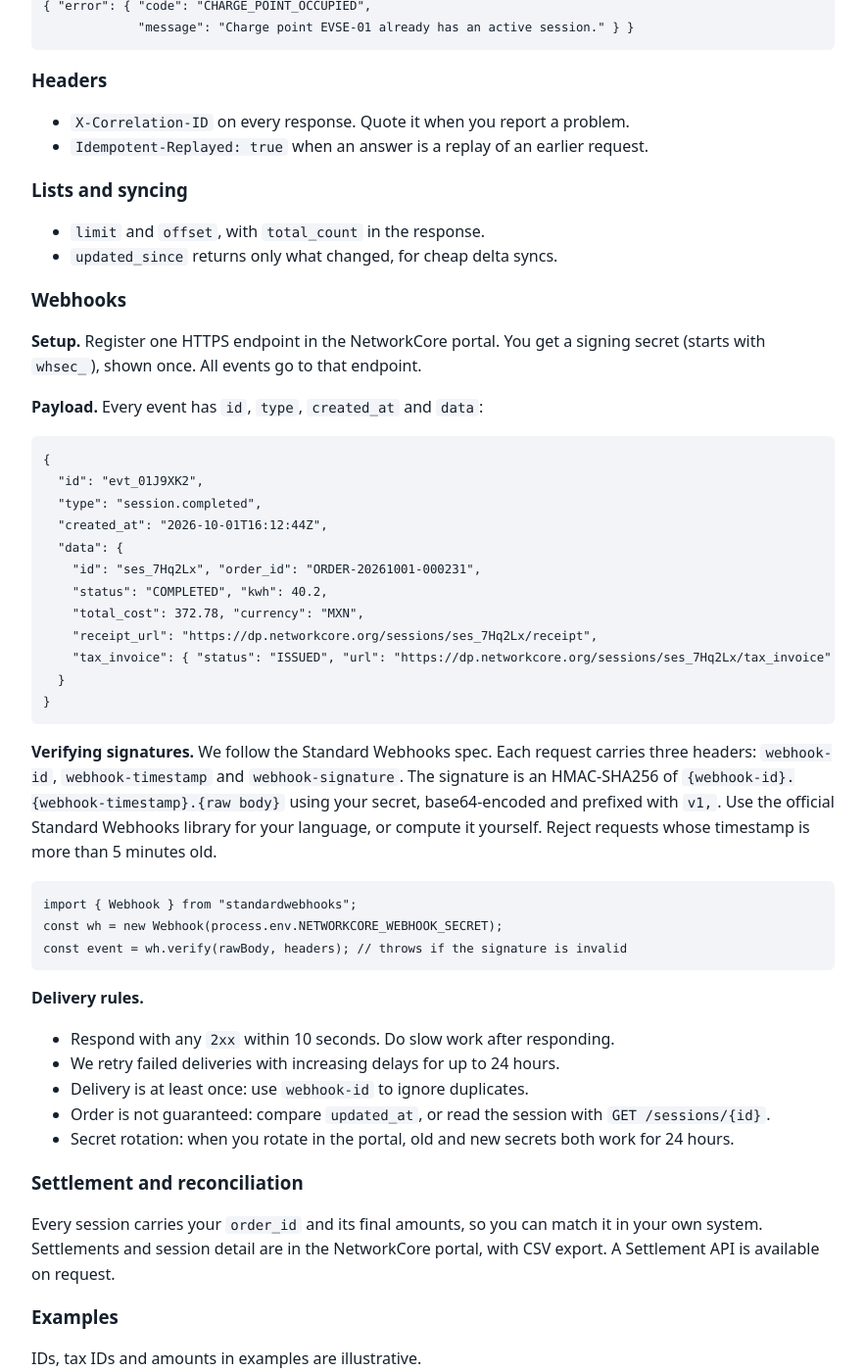
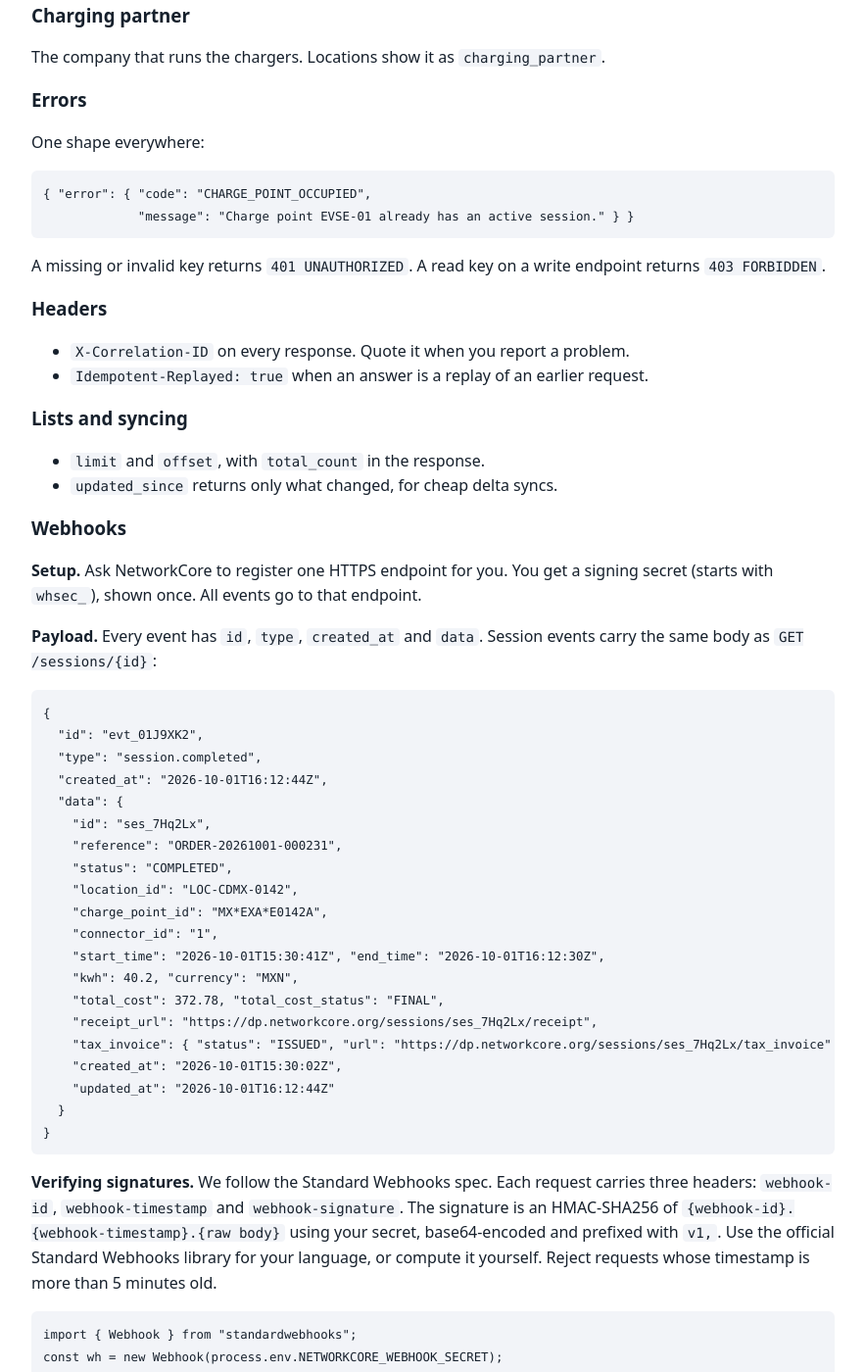
Before and after one commit to NetworkCore-AG/networkcore-documentation, a Jekyll site: the page built from dp-api/reference.md, in a window 1280 px wide and 1400 px high, scrolled down 1264 px. Shown: the whole window at 98% size, without its empty margins (198-1081 px from the left). Built offline with Jekyll 4.4.1, drawn with Linux system fonts in a browser that asks for light colours; our own code applies the rules of GitHub Pages for plain Markdown files; some of the changed text lies outside the part shown.

Commit message:
docs: align DP reference, sandbox and CPO guide with the deployed code (#11)
Co-authored-by: V L <vl@Vs-MacBook-Pro.local>
Co-authored-by: Claude Sonnet 5.5 <noreply@anthropic.com>

````diff
--- a/dp-api/reference.md
+++ b/dp-api/reference.md
@@ -18,6 +18,9 @@ show live availability and prices, start and stop charging, follow every session
 - **Full charging**: everything in Data, plus starting and stopping sessions and live session
   events.
 
+A read API key gives Data, a write key gives Full charging. Keys start with `nc_live_`, or
+`nc_test_` for the [Sandbox](/sandbox.html).
+
 | Group | Data | Full charging |
 | --- | --- | --- |
 | [Locations and availability](#locations-and-availability) | ✓ | ✓ |
@@ -27,14 +30,19 @@ show live availability and prices, start and stop charging, follow every session
 | [Charging webhooks and live stream](#charging-webhooks-and-live-stream) | | ✓ |
 | [Receipts and tax invoices](#receipts-and-tax-invoices) | | ✓ |
 | [Disputes](#disputes) | | ✓ |
+| [Payments (optional)](#payments) | | ✓ |
 
 ## Conventions
 
-### Your order ID
+### Your reference
 
-Every session carries `order_id`: your own order or transaction ID. It is required, unique per
+Every session carries `reference`: your own order or transaction ID. It is required, unique per
 partner, and comes back on every session, webhook, tax invoice and dispute. Sending the same
-`order_id` twice replays the first answer instead of starting a second charge.
+`reference` twice replays the first answer instead of starting a second charge.
+
+### Charging partner
+
+The company that runs the chargers. Locations show it as `charging_partner`.
 
 ### Errors
 
@@ -44,6 +52,9 @@ One shape everywhere:
 { "error": { "code": "CHARGE_POINT_OCCUPIED",
              "message": "Charge point EVSE-01 already has an active session." } }
 ```
+
+A missing or invalid key returns `401 UNAUTHORIZED`. A read key on a write endpoint returns
+`403 FORBIDDEN`.
 
 ### Headers
 
@@ -57,10 +68,11 @@ One shape everywhere:
 
 ### Webhooks
 
-**Setup.** Register one HTTPS endpoint in the NetworkCore portal. You get a signing secret (starts
+**Setup.** Ask NetworkCore to register one HTTPS endpoint for you. You get a signing secret (starts
 with `whsec_`), shown once. All events go to that endpoint.
 
-**Payload.** Every event has `id`, `type`, `created_at` and `data`:
+**Payload.** Every event has `id`, `type`, `created_at` and `data`. Session events carry the same
+body as `GET /sessions/{id}`:
 
 ```json
 {
@@ -68,11 +80,19 @@ with `whsec_`), shown once. All events go to that endpoint.
   "type": "session.completed",
   "created_at": "2026-10-01T16:12:44Z",
   "data": {
-    "id": "ses_7Hq2Lx", "order_id": "ORDER-20261001-000231",
-    "status": "COMPLETED", "kwh": 40.2,
-    "total_cost": 372.78, "currency": "MXN",
+    "id": "ses_7Hq2Lx",
+    "reference": "ORDER-20261001-000231",
+    "status": "COMPLETED",
+    "location_id": "LOC-CDMX-0142",
+    "charge_point_id": "MX*EXA*E0142A",
+    "connector_id": "1",
+    "start_time": "2026-10-01T15:30:41Z", "end_time": "2026-10-01T16:12:30Z",
+    "kwh": 40.2, "currency": "MXN",
+    "total_cost": 372.78, "total_cost_status": "FINAL",
     "receipt_url": "https://dp.networkcore.org/sessions/ses_7Hq2Lx/receipt",
-    "tax_invoice": { "status": "ISSUED", "url": "https://dp.networkcore.org/sessions/ses_7Hq2Lx/tax_invoice" }
+    "tax_invoice": { "status": "ISSUED", "url": "https://dp.networkcore.org/sessions/ses_7Hq2Lx/tax_invoice" },
+    "created_at": "2026-10-01T15:30:02Z",
+    "updated_at": "2026-10-01T16:12:44Z"
   }
 }
 ```
@@ -95,11 +115,11 @@ const event = wh.verify(rawBody, headers); // throws if the signature is invalid
 - We retry failed deliveries with increasing delays for up to 24 hours.
 - Delivery is at least once: use `webhook-id` to ignore duplicates.
 - Order is not guaranteed: compare `updated_at`, or read the session with `GET /sessions/{id}`.
-- Secret rotation: when you rotate in the portal, old and new secrets both work for 24 hours.
+- Secret rotation: when the secret is rotated, old and new secrets both work for 24 hours.
 
 ### Settlement and reconciliation
 
-Every session carries your `order_id` and its final amounts, so you can match it in your own
+Every session carries your `reference` and its final amounts, so you can match it in your own
 system. Settlements and session detail are in the NetworkCore portal, with CSV export. A Settlement
 API is available on request.
 
@@ -150,7 +170,7 @@ Chargers near a point or inside a map area, with live status.
   "data": [{
     "id": "LOC-CDMX-0142",
     "name": "Example Plaza, Level 2",
-    "operator": { "id": "MX*EXA", "name": "Example CPO" },
+    "charging_partner": { "id": "MX*EXA", "name": "Example CPO" },
     "address": "Av. Ejemplo 100, Ciudad de México",
     "coordinates": { "lat": 19.4402, "lng": -99.2038 },
     "country": "MX", "time_zone": "America/Mexico_City",
@@ -248,16 +269,8 @@ What a charge will cost your driver at this connector, with your agreement appli
 | `location_id` **required** | |
 | `charge_point_id` **required** | |
 | `connector_id` **required** | |
-
-<details markdown="1">
-<summary>Optional fields</summary>
-
-| Body field | Meaning |
-| --- | --- |
-| `estimate.kwh` | Expected energy, e.g. `40` |
-| `estimate.minutes` | Expected duration, for time-based prices |
-
-</details>
+| `estimate.kwh` | Expected energy, e.g. `40`. Needed when the price is per kWh. |
+| `estimate.minutes` | Expected duration. Needed for time-based prices. |
 
 ```json
 {
@@ -275,13 +287,15 @@ What a charge will cost your driver at this connector, with your agreement appli
 }
 ```
 
+`pricing_mode` is `PUBLIC`, `PUBLIC_DISCOUNT`, `PUBLIC_FIX` or `WHOLESALE`.
+
 ## Data webhooks
 
 | Event | When |
 | --- | --- |
-| `evse.status_changed` | A charge point became available, busy or out of order |
-| `location.updated` | A location was added, changed or removed |
-| `tariff.updated` | A CPO changed a price |
+| `evse.status_changed` | A charge point became available, busy or out of order. Same item as `GET /availability`. |
+| `location.updated` | A location was added, changed or removed. Carries `location_id`; read `GET /locations/{id}`. |
+| `tariff.updated` | A CPO changed a price. Carries `tariff_id`; read `GET /tariffs/{id}`. |
 
 ---
 
@@ -293,7 +307,7 @@ Start charging. We send the start command to the charger.
 
 | Body field | Meaning |
 | --- | --- |
-| `order_id` **required** | Your order ID. Unique per partner. Same ID = same answer. |
+| `reference` **required** | Your order ID. Unique per partner. Same reference = same answer. |
 | `location_id` **required** | |
 | `charge_point_id` **required** | OCPI EVSE uid |
 | `connector_id` **required** | |
@@ -313,13 +327,13 @@ HTTP 201
 {
   "data": {
     "id": "ses_7Hq2Lx",
-    "order_id": "ORDER-20261001-000231",
+    "reference": "ORDER-20261001-000231",
     "status": "PENDING",
     "location_id": "LOC-CDMX-0142",
     "charge_point_id": "MX*EXA*E0142A",
     "connector_id": "1",
     "start_time": null, "end_time": null,
-    "kwh": 0, "currency": "MXN", "total_cost": null,
+    "kwh": 0, "currency": "MXN", "total_cost": null, "total_cost_status": null,
     "created_at": "2026-10-01T15:30:02Z",
     "updated_at": "2026-10-01T15:30:02Z"
   }
@@ -329,30 +343,35 @@ HTTP 201
 | Error | HTTP |
 | --- | --- |
 | `MISSING_FIELD` | 422 |
-| `DUPLICATE_REFERENCE` (same `order_id`, different request) | 422 |
+| `DUPLICATE_REFERENCE` (same `reference`, different request) | 422 |
+| `NO_AGREEMENT` | 422 |
+| `NO_TARIFF` | 422 |
 | `LOCATION_NOT_FOUND` | 404 |
 | `CHARGE_POINT_NOT_FOUND` | 404 |
 | `CONNECTOR_NOT_FOUND` | 404 |
 | `CHARGE_POINT_OCCUPIED` | 409 |
+| `LOCATION_BLOCKED` | 409 |
 | `REQUEST_IN_PROGRESS` | 409 |
-| `TOKEN_ERROR` (driver could not be authorized at the operator) | 502 |
+| `TOKEN_ERROR` (driver could not be authorized at the charging partner) | 502 |
 | `SESSION_START_FAILED` | 502 |
 
 ### `GET /sessions/{id}`
 
-One session, live: energy so far, cost so far, status.
+One session, live: energy so far, cost so far, status. `total_cost_status` is `ESTIMATED` before the
+charger's final record, `FINAL` once it is confirmed, or `IN_REVIEW` while it is checked.
 
 ```json
 {
   "data": {
     "id": "ses_7Hq2Lx",
-    "order_id": "ORDER-20261001-000231",
+    "reference": "ORDER-20261001-000231",
     "status": "COMPLETED",
     "location_id": "LOC-CDMX-0142",
     "charge_point_id": "MX*EXA*E0142A",
     "connector_id": "1",
     "start_time": "2026-10-01T15:30:41Z", "end_time": "2026-10-01T16:12:30Z",
-    "kwh": 40.2, "currency": "MXN", "total_cost": 372.78,
+    "kwh": 40.2, "currency": "MXN",
+    "total_cost": 372.78, "total_cost_status": "FINAL",
     "receipt_url": "https://dp.networkcore.org/sessions/ses_7Hq2Lx/receipt",
     "tax_invoice": { "status": "ISSUED", "url": "https://dp.networkcore.org/sessions/ses_7Hq2Lx/tax_invoice" },
     "created_at": "2026-10-01T15:30:02Z",
@@ -374,7 +393,6 @@ Your sessions.
 | --- | --- |
 | `status` | `PENDING`, `ACTIVE`, `COMPLETED`, `FAILED` |
 | `updated_since` | Only sessions changed since this time |
-| `order_id` | Look up a session by your order ID |
 | `limit`, `offset` | Paging |
 
 </details>
@@ -387,6 +405,7 @@ Stop charging. Returns `202` while the charger confirms.
 | --- | --- |
 | `SESSION_NOT_FOUND` | 404 |
 | `SESSION_NOT_ACTIVE` | 409 |
+| `SESSION_NOT_LINKED` (charger has not reported the session yet, retry shortly) | 409 |
 | `SESSION_STOP_FAILED` | 502 |
 
 ### `PUT /sessions/{id}/retail_total`
@@ -402,7 +421,7 @@ Wholesale partners only: the price you charged your driver.
 
 | Event | When |
 | --- | --- |
-| `session.started` · `session.updated` · `session.completed` · `session.failed` | Live session events. `session.updated` every few seconds with kWh and cost so far. |
+| `session.started` · `session.updated` · `session.completed` · `session.failed` | Live session events. `session.updated` whenever kWh or cost so far changes. |
 
 ```json
 {
@@ -410,11 +429,19 @@ Wholesale partners only: the price you charged your driver.
   "type": "session.completed",
   "created_at": "2026-10-01T16:12:44Z",
   "data": {
-    "id": "ses_7Hq2Lx", "order_id": "ORDER-20261001-000231",
-    "status": "COMPLETED", "kwh": 40.2,
-    "total_cost": 372.78, "currency": "MXN",
+    "id": "ses_7Hq2Lx",
+    "reference": "ORDER-20261001-000231",
+    "status": "COMPLETED",
+    "location_id": "LOC-CDMX-0142",
+    "charge_point_id": "MX*EXA*E0142A",
+    "connector_id": "1",
+    "start_time": "2026-10-01T15:30:41Z", "end_time": "2026-10-01T16:12:30Z",
+    "kwh": 40.2, "currency": "MXN",
+    "total_cost": 372.78, "total_cost_status": "FINAL",
     "receipt_url": "https://dp.networkcore.org/sessions/ses_7Hq2Lx/receipt",
-    "tax_invoice": { "status": "ISSUED", "url": "https://dp.networkcore.org/sessions/ses_7Hq2Lx/tax_invoice" }
+    "tax_invoice": { "status": "ISSUED", "url": "https://dp.networkcore.org/sessions/ses_7Hq2Lx/tax_invoice" },
+    "created_at": "2026-10-01T15:30:02Z",
+    "updated_at": "2026-10-01T16:12:44Z"
   }
 }
 ```
@@ -452,7 +479,7 @@ Send or correct the driver's tax data.
 {
   "data": {
     "session_id": "ses_7Hq2Lx",
-    "order_id": "ORDER-20261001-000231",
+    "reference": "ORDER-20261001-000231",
     "tax_invoice": { "status": "REQUESTED" }
   }
 }
@@ -476,7 +503,7 @@ Returns the tax invoice PDF once issued.
 
 ### Event `tax_invoice.issued`
 
-Carries `order_id` and the tax invoice `url`.
+Carries `reference` and the tax invoice `url`.
 
 </details>
 
@@ -498,7 +525,7 @@ Report a refund, chargeback or wrong charge on a session.
   "data": {
     "id": "dsp_31Kc",
     "session_id": "ses_7Hq2Lx",
-    "order_id": "ORDER-20261001-000231",
+    "reference": "ORDER-20261001-000231",
     "type": "CHARGEBACK",
     "amount": 120.00,
     "currency": "MXN",
@@ -517,7 +544,7 @@ carries the outcome:
   "data": {
     "id": "dsp_31Kc",
     "session_id": "ses_7Hq2Lx",
-    "order_id": "ORDER-20261001-000231",
+    "reference": "ORDER-20261001-000231",
     "type": "CHARGEBACK",
     "amount": 120.00,
     "currency": "MXN",
@@ -531,11 +558,46 @@ Errors: `DISPUTE_NOT_FOUND` 404
 
 ### `GET /sessions/{id}/evidence`
 
-Returns the evidence PDF for a chargeback: session timeline, meter values, the operator's charge
+Returns the evidence PDF for a chargeback: session timeline, meter values, the charging partner's charge
 record and our checks.
 
 ### Event `dispute.updated`
 
-Carries `order_id`, `status` and `outcome`.
+Carries `reference`, `status` and `outcome`.
 
 </details>
+
+<details class="section" id="payments" markdown="1">
+<summary>Payments (optional)</summary>
+
+Tell us which sessions you collected from drivers, so we can match your payment to them. Needs a
+write key.
+
+### `POST /payments`
+
+| Body field | Meaning |
+| --- | --- |
+| `reference` **required** | Your own ID for this payment, up to 200 characters |
+| `paid_at` **required** | When you collected it, ISO 8601 |
+| `currency` **required** | ISO 4217, e.g. `MXN` |
+| `sessions` **required** | 1 to 100 items, each with `session_id` and `amount` |
+
+```json
+{
+  "reference": "PAY-2026-10-03-001",
+  "paid_at": "2026-10-03T09:00:00Z",
+  "currency": "MXN",
+  "sessions": [{ "session_id": "ses_7Hq2Lx", "amount": 372.78 }]
+}
+```
+
+Returns `201` with the stored payment and `received_at`. Sending the same `reference` and body again
+returns `200` with what was stored.
+
+| Error | HTTP |
+| --- | --- |
+| `INVALID_PARAMETER` | 422 |
+| `INVALID_SESSIONS` (a session is unknown or in another currency; nothing is stored) | 422 |
+| `REFERENCE_REUSED` (same `reference`, different body) | 409 |
+
+</details>
--- a/llms.txt
+++ b/llms.txt
@@ -5,7 +5,7 @@
 ## How to connect
 
 - **CPO**: NetworkCore is the eMSP. Base URL `https://ocpi.networkcore.org`. A three-token credentials handshake (Token A from the CPO, Token B from NetworkCore, Token C from the CPO), then standard OCPI modules: credentials, locations, tariffs, tokens, commands, sessions, cdrs. Header: `Authorization: Token <base64>`.
-- **DP**: JSON over HTTPS. Base URL `https://dp.networkcore.org`. Header: `Authorization: Bearer <api_key>`. Two levels: Data (locations, availability, tariffs, quotes) and Full charging (start and stop sessions, webhooks, receipts and tax invoices, disputes). Sessions run PENDING, ACTIVE, COMPLETED or FAILED. Requests are idempotent by `order_id`. Webhooks are signed per Standard Webhooks.
+- **DP**: JSON over HTTPS. Base URL `https://dp.networkcore.org`. Header: `Authorization: Bearer <api_key>`. Two levels: Data (locations, availability, tariffs, quotes) and Full charging (start and stop sessions, webhooks, receipts and tax invoices, disputes). Sessions run PENDING, ACTIVE, COMPLETED or FAILED. Requests are idempotent by `reference`. Webhooks are signed per Standard Webhooks.
 
 ## Docs
 
````
Also changed, not shown: other parts of dp-api/reference.md (+2 -2 lines), cpo/onboarding.md (+10 -5 lines), sandbox.md (+9 -6 lines).
